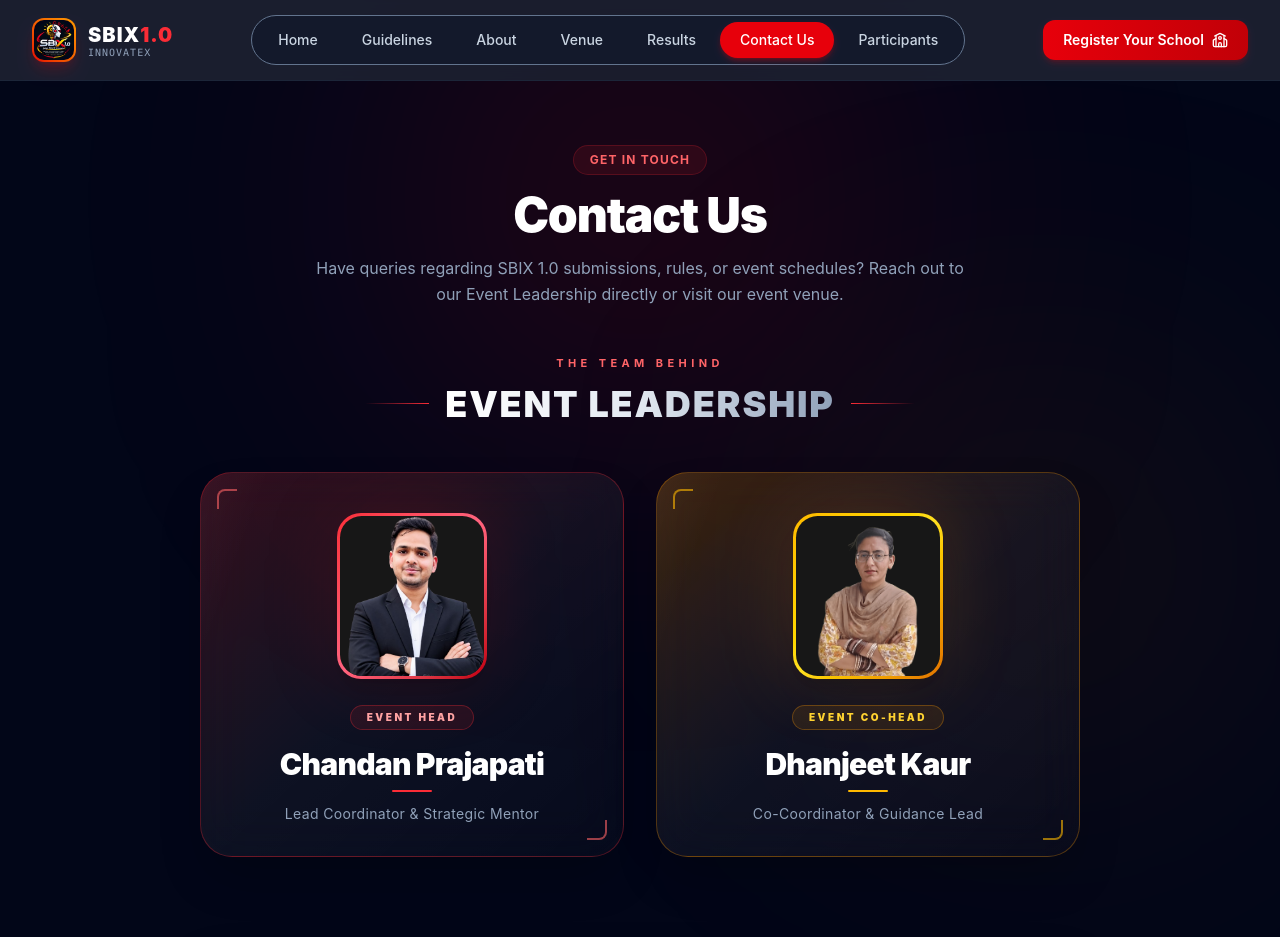
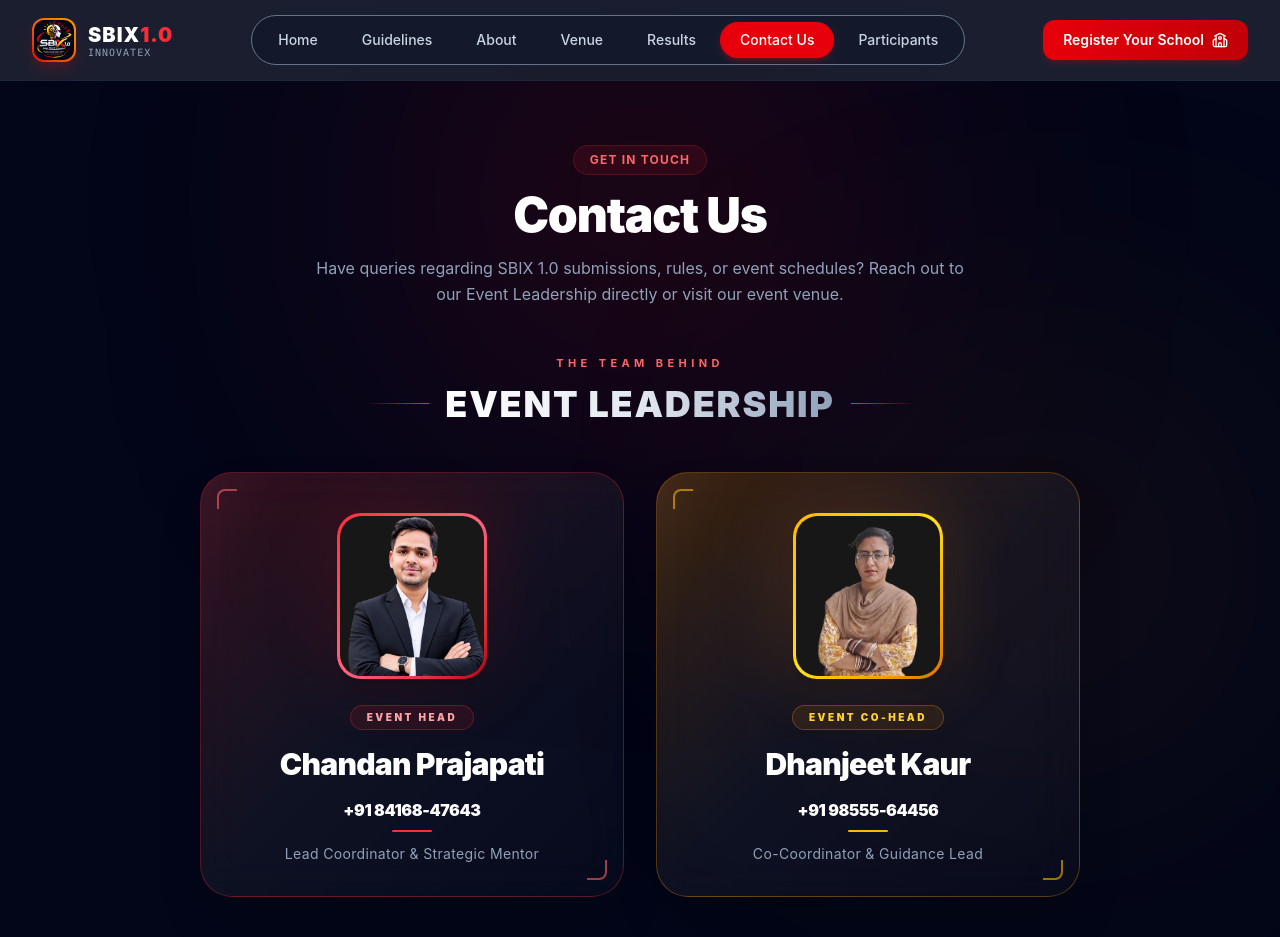
Before and after one commit to Cdansoftware/sbix, a React (Vite) app: page /contact in a window 1280 px wide. Shown: the top 937 px of the page. Built offline with nearby package versions, Linux system fonts and the light colour scheme.

Commit message:
adde_ontct_page

```diff
--- a/src/pages/Contact.jsx
+++ b/src/pages/Contact.jsx
@@ -25,6 +25,7 @@ const Contact = () => {
       role: "Event Head",
       name: "Chandan Prajapati",
       desc: "Lead Coordinator & Strategic Mentor",
+      Contact: "+91 84168-47643",
       aos: "fade-right",
       card: "from-red-500/20 hover:border-red-500/60 border-red-500/30 hover:shadow-red-900/40",
       ring: "from-red-500 via-rose-400 to-red-700",
@@ -38,6 +39,7 @@ const Contact = () => {
       role: "Event Co-Head",
       name: "Dhanjeet Kaur",
       desc: "Co-Coordinator & Guidance Lead",
+      Contact: "+91 98555-64456",
       aos: "fade-left",
       card: "from-amber-500/20 hover:border-amber-500/60 border-amber-500/30 hover:shadow-amber-900/40",
       ring: "from-amber-400 via-yellow-300 to-amber-600",
@@ -157,6 +159,19 @@ const Contact = () => {
                     {l.name}
                   </h3>
 
+                  <h5
+                    data-aos="fade-up"
+                    data-aos-delay={550 + i * 150}
+                    className="mt-4 mb-2 font-black tracking-tight text-white"
+                  >
+                    <a
+                      href={`tel:${l.Contact}`}
+                      className="hover:text-red-500 transition-colors"
+                    >
+                      {l.Contact}
+                    </a>
+                  </h5>
+
                   {/* Divider */}
                   <span
                     className={`mx-auto mb-3 block h-0.5 w-10 rounded-full ${l.line} transition-all duration-500 group-hover:w-24`}
```
